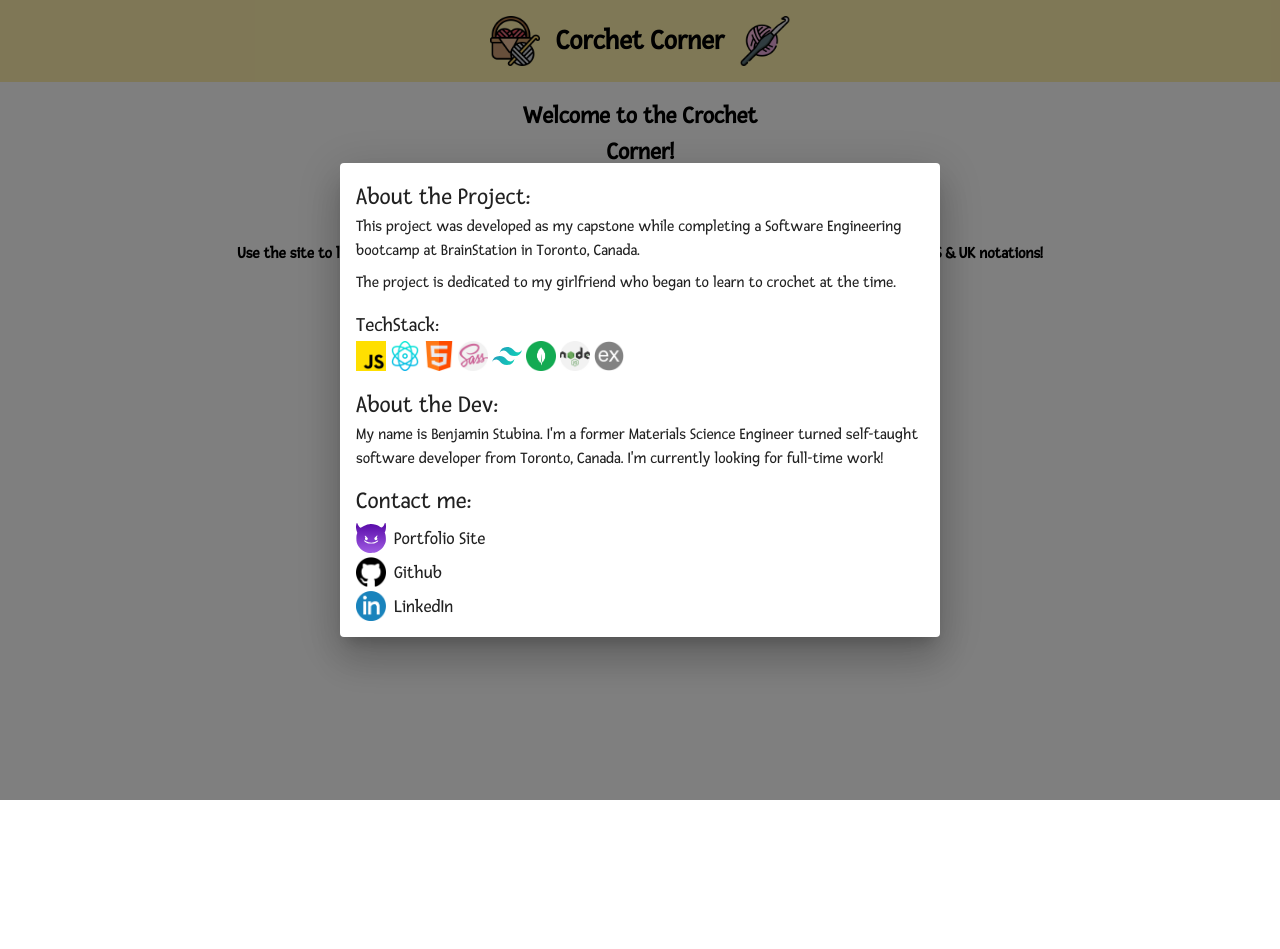
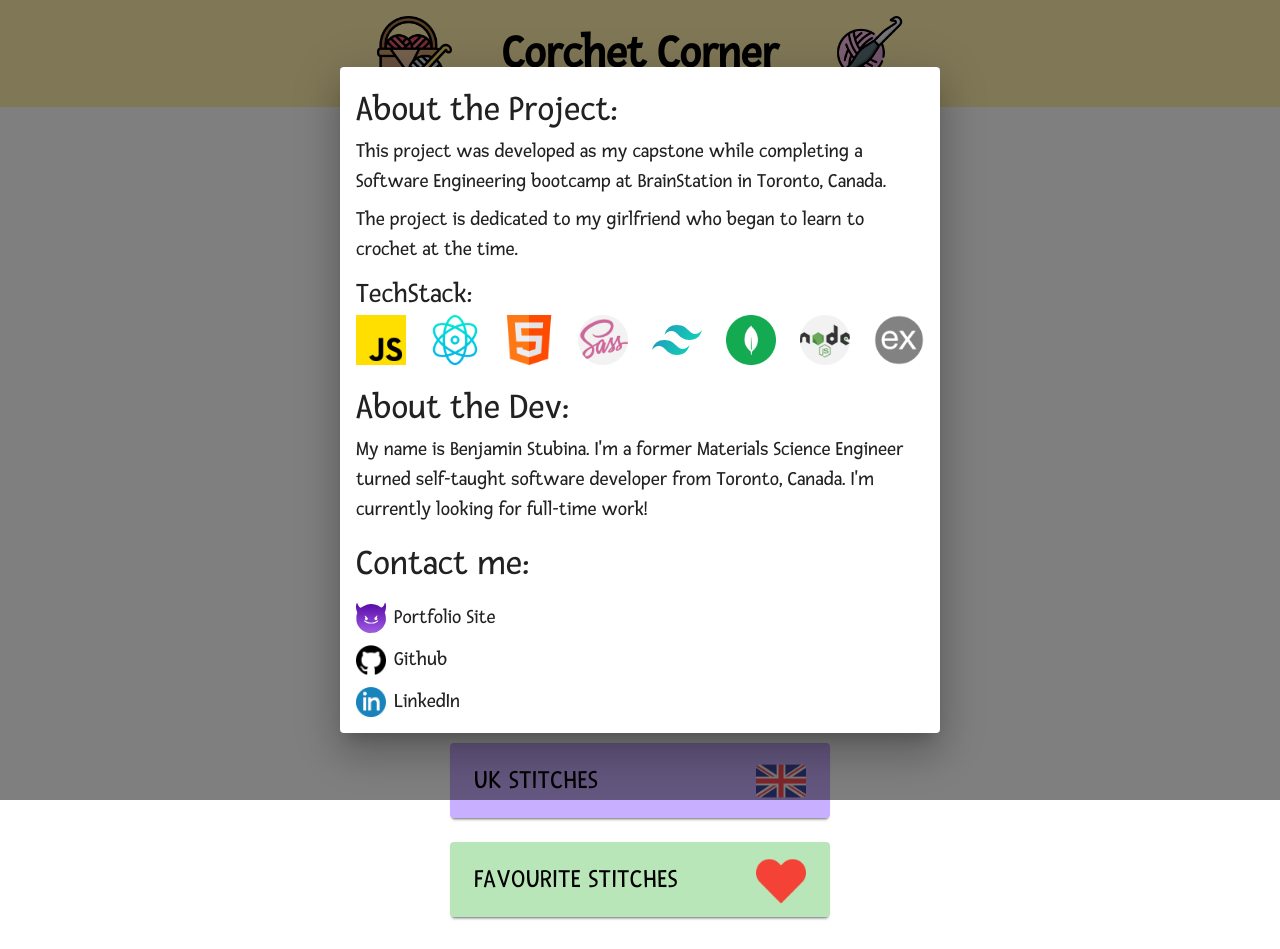
Before and after one commit to BenjaminStubina/crochet-corner-refactor, a React (Vite) app: page / in a window 1280 px wide. Both pictures are taken after a click on the button "ABOUT THE PROJECT". Before the commit the page ends 800 px from the top, so only its background shows below. Built offline with nearby package versions, Linux system fonts and the light colour scheme.

Commit message:
Create US,UK,Fav pages and add routing for them. Update styling to be responsive at tablet for all current components (pages, buttons, modal). Update modal techstack to be mapped over a constants array instead of hardcoded.

```diff
--- a/src/App.jsx
+++ b/src/App.jsx
@@ -1,12 +1,17 @@
 import './App.scss'
 import { BrowserRouter, Route, Routes } from "react-router-dom"
 import Homepage from "./pages/HomePage"
+import USPage from './pages/USPage'
+import UKPage from './pages/UKPage'
 
 function App() {
   return (
     <BrowserRouter>
       <Routes>
         <Route path='/' element={<Homepage/>} />
+        <Route path='/US' element={<USPage/>} />
+        <Route path='/UK' element={<UKPage/>} />
+        {/* <Route path='/favourites' element={<FavouritesPage/>} /> */}
       </Routes>
     </BrowserRouter>
   )
--- a/src/components/Header/Header.jsx
+++ b/src/components/Header/Header.jsx
@@ -14,14 +14,14 @@ const Header = ({ color }) => {
 
     return (
         <section className={`${headerColor[color]}`}>
-            <div className='flex max-w-[320px] gap-4'>
-                <img className="h-[50px]" src={basket} alt='basket'/>
+            <div className='flex justify-center max-w-[320px] md:max-w-[600px] md:w-[600px] gap-4 md:gap-[50px]'>
+                <img className="h-[50px] md:h-[75px] self-center" src={basket} alt='basket'/>
                 <Link to='/' className='flex align-middle'>
-                    <h1 className="text-[28px] self-center font-bold">
+                    <h1 className="text-[28px] md:text-[46px] self-center font-bold">
                         Corchet Corner
                     </h1>
                 </Link>
-                <img className="h-[50px]" src={hook} alt='hook'/>
+                <img className="h-[50px] md:h-[75px] self-center" src={hook} alt='hook'/>
             </div>
         </section>
     )
--- a/src/components/Modal/Modal.jsx
+++ b/src/components/Modal/Modal.jsx
@@ -1,72 +1,56 @@
 import { Dialog } from "@mui/material";
-import JS from '../../assets/techIcons/js.png'
-import React from '../../assets/techIcons/react.png'
-import HTML from '../../assets/techIcons/html.png'
-import SASS from '../../assets/techIcons/sass.png'
-import Tailwind from '../../assets/techIcons/tailwind-css.svg'
-import Mongo from '../../assets/techIcons/modonDB.png'
-import Node from '../../assets/techIcons/nodejs.png'
-import Express from '../../assets/techIcons/express.png'
 import portfolio from '../../assets/techIcons/devil-logo.svg'
 import github from '../../assets/techIcons/github.png'
 import linkedin from '../../assets/techIcons/linkedin.png'
+import TechList from "../TechList/TechList";
 
 const Modal = ({ open, handleClose }) => {
     return (
         <Dialog open={open} onClose={handleClose}>
             <section className="flex flex-col p-4">
                 <div className="flex flex-col">
-                    <p className="text-[24px]">
+                    <p className="text-[24px] md:text-[36px]">
                         About the Project:
                     </p>
-                    <p>
+                    <p className="md:text-[20px]">
                         This project was developed as my capstone while completing a Software Engineering bootcamp at BrainStation in Toronto, Canada.
                     </p>
-                    <p className="mt-2">
+                    <p className="mt-2 md:text-[20px]">
                         The project is dedicated to my girlfriend who began to learn to crochet at the time.
                     </p>
                 </div>
-                <div className="mt-4">
-                    <p className="text-[20px]">
+                <div className="mt-2">
+                    <p className="text-[20px] md:text-[28px]">
                         TechStack:
                     </p>
-                    <div className="flex flex-wrap gap-1">
-                        <img src={JS} className="w-[30px]" title='JavaScript' alt='JavaScript'/>
-                        <img src={React} className="w-[30px]" title='React' alt='React'/>
-                        <img src={HTML} className="w-[30px]" title='HTML' alt='HTML'/>
-                        <img src={SASS} className="w-[30px]" title='SASS' alt='SASS'/>
-                        <img src={Tailwind} className="w-[30px]" title='TailwindCSS' alt='TailwindCSS'/>
-                        <img src={Mongo} className="w-[30px]" title='MongoDB' alt='MongoDB'/>
-                        <img src={Node} className="w-[30px]" title='NodeJS' alt='NodeJS'/>
-                        <img src={Express} className="w-[30px]" title='Express' alt='Express'/>
-                    </div>
+                    <TechList />
                 </div>
                 <div className="flex flex-col mt-4">
-                    <p className="text-[24px]">
+                    <p className="text-[24px] md:text-[36px]">
                         About the Dev:
                     </p>
-                    <p>
+                    <p className="md:text-[20px]">
                         My name is Benjamin Stubina. I'm a former Materials Science Engineer turned self-taught software developer from Toronto, Canada. I'm currently looking for full-time work!
                     </p>
-                    <div className="flex flex-col gap-1 mt-3">
-                        <p className="text-[24px]">
+                    <div className="flex flex-col gap-1 md:gap-3 mt-3">
+                        <p className="text-[24px] md:text-[36px]">
                             Contact me:
                         </p>
                         <a className="flex gap-2" href="https://flf-freelance.netlify.app" target="_">
                             <img src={portfolio} className="w-[30px]" />
-                            <span className="flex self-center text-[18px]">
+                            <span className="flex self-center text-[18px] md:text-[20px]">
                                 Portfolio Site
                             </span>
                         </a>
                         <a className="flex gap-2" href="https:github.com/BenjaminStubina" target="_">
                             <img src={github} className="w-[30px]" />
-                            <span className="flex self-center text-[18px]">
+                            <span className="flex self-center text-[18px] md:text-[20px]">
                                 Github
                             </span>
                         </a>
                         <a className="flex gap-2" href="https:www.linkedin.com/in/benjamin-stubina/" target="_">
                             <img src={linkedin} className="w-[30px]" />
-                            <span className="flex self-center text-[18px]">
+                            <span className="flex self-center text-[18px] md:text-[20px]">
                                 LinkedIn
                             </span>
                         </a>
--- a/src/components/NavButton/NavButton.jsx
+++ b/src/components/NavButton/NavButton.jsx
@@ -1,25 +1,29 @@
 import US from '../../assets/icons/united-states.png'
 import UK from '../../assets/icons/united-kingdom.png'
 import fav from '../../assets/icons/red-heart.png'
+import home from '../../assets/icons/home.png'
 
 const NavButton = ({ style }) => {
 
     const buttonStyle = {
-        US: 'flex items-center justify-between px-6 bg-lightBlue hover:bg-blue w-[260px] h-[47px] text-[20px] font-[500] rounded-[4px] tracking-[0.5714px] shadow-[0_3px_3px_-2px_rgba(0,0,0,0.6)]',
-        UK: 'flex items-center justify-between px-6 bg-lightPurple hover:bg-purple w-[260px] h-[47px] text-[20px] font-[500] rounded-[4px] tracking-[0.5714px] shadow-[0_3px_3px_-2px_rgba(0,0,0,0.6)]',
-        fav:'flex items-center justify-between px-6 bg-lightGreen hover:bg-green w-[260px] h-[47px] text-[20px] font-[500] rounded-[4px] tracking-[0.5714px] shadow-[0_3px_3px_-2px_rgba(0,0,0,0.6)]'
+        US: 'flex items-center justify-between px-6 bg-lightBlue hover:bg-blue w-[260px] md:w-[380px] h-[47px] md:h-[75px] text-[20px] md:text-[26px] font-[500] rounded-[4px] tracking-[0.5714px] shadow-[0_3px_3px_-2px_rgba(0,0,0,0.6)]',
+        UK: 'flex items-center justify-between px-6 bg-lightPurple hover:bg-purple w-[260px] md:w-[380px] h-[47px] md:h-[75px] text-[20px] md:text-[26px] font-[500] rounded-[4px] tracking-[0.5714px] shadow-[0_3px_3px_-2px_rgba(0,0,0,0.6)]',
+        fav:'flex items-center justify-between px-6 bg-lightGreen hover:bg-green w-[260px] md:w-[380px] h-[47px] md:h-[75px] text-[20px] md:text-[26px] font-[500] rounded-[4px] tracking-[0.5714px] shadow-[0_3px_3px_-2px_rgba(0,0,0,0.6)]',
+        home:'flex items-center justify-between px-6 bg-lightYellow hover:bg-yellow w-[260px] md:w-[380px] h-[47px] md:h-[75px] text-[20px] md:text-[26px] font-[500] rounded-[4px] tracking-[0.5714px] shadow-[0_3px_3px_-2px_rgba(0,0,0,0.6)]'
     }
 
     const buttonText = {
         US: 'US STITCHES',
         UK: 'UK STITCHES',
-        fav:'FAVOURITE STITCHES'
+        fav:'FAVOURITE STITCHES',
+        home: 'HOMEPAGE'
     }
 
     const buttonImage = {
         US: US,
         UK: UK,
-        fav: fav
+        fav: fav,
+        home: home
     }
 
     return (
@@ -27,7 +31,7 @@ const NavButton = ({ style }) => {
             <p>
                 {buttonText[style]}
             </p>
-            <img className='h-[35px]' src={buttonImage[style]}/>
+            <img className='h-[35px] md:h-[50px]' src={buttonImage[style]}/>
         </button>
     )
 }
--- /dev/null
+++ b/src/components/Tech/Tech.jsx
@@ -0,0 +1,7 @@
+const Tech = ({ tech }) => {
+    return (
+        <img src={tech.image} title={tech.title} alt={tech.title} className="w-[30px] md:w-[50px]" />
+    )
+}
+
+export default Tech;
--- /dev/null
+++ b/src/components/TechList/TechList.jsx
@@ -0,0 +1,19 @@
+import TECHSTACK from "../../constants/techstack";
+import Tech from "../Tech/Tech";
+
+const TechList = () => {
+    return (
+        <section className="flex flex-wrap gap-1 md:gap-6">
+            {TECHSTACK.map((tech) => {
+                return (
+                    <Tech
+                        key={tech.tech}
+                        tech={tech}
+                    />
+                )
+            })}
+        </section>
+    )
+}
+
+export default TechList
--- /dev/null
+++ b/src/constants/techstack.jsx
@@ -0,0 +1,53 @@
+import JS from '../assets/techIcons/js.png'
+import React from '../assets/techIcons/react.png'
+import HTML from '../assets/techIcons/html.png'
+import SASS from '../assets/techIcons/sass.png'
+import Tailwind from '../assets/techIcons/tailwind-css.svg'
+import Mongo from '../assets/techIcons/modonDB.png'
+import Node from '../assets/techIcons/nodejs.png'
+import Express from '../assets/techIcons/express.png'
+
+const TECHSTACK = [
+    {
+        tech: 'JS',
+        title: 'JavaScript',
+        image: JS
+    },
+    {
+        tech: 'React',
+        title: 'ReactJS',
+        image: React
+    },
+    {
+        tech: 'HTML',
+        title: 'HTML',
+        image: HTML
+    },
+    {
+        tech: 'SASS',
+        title: 'SASS',
+        image: SASS
+    },
+    {
+        tech: 'Tailwind',
+        title: 'TailwindCSS',
+        image: Tailwind
+    },
+    {
+        tech: 'Mongo',
+        title: 'MongoDB',
+        image: Mongo
+    },
+    {
+        tech: 'Node',
+        title: 'NodeJS',
+        image: Node
+    },
+    {
+        tech: 'Express',
+        title: 'ExpressJS',
+        image: Express
+    }
+]
+
+export default TECHSTACK;
--- a/src/pages/Homepage.jsx
+++ b/src/pages/Homepage.jsx
@@ -1,8 +1,10 @@
 import { useState } from "react";
 import { Button, ThemeProvider, createTheme } from '@mui/material'
+import Modal from "../components/Modal/Modal";
 import Header from "../components/Header/Header";
-import Modal from "../components/Modal/Modal";
 import NavButton from "../components/NavButton/NavButton";
+import { Link } from "react-router-dom";
+import modal from '../assets/icons/about.png'
 
 const Homepage = () => {
 
@@ -36,28 +38,39 @@ const Homepage = () => {
     return (
         <>
             <Header color='Home' />
-            <section className="flex flex-col font-bold gap-6 my-4">
-                <h2 className="flex justify-center self-center w-[280px] text-center text-[24px]">
+            <section className="flex flex-col font-[500] self-center items-center gap-6 md:gap-8 my-4 md:my-8">
+                <h2 className="flex justify-center font-bold self-center w-[280px] md:w-[500px] text-center text-[24px] md:text-[36px]">
                     Welcome to the Crochet Corner!
                 </h2>
-                <p className="flex justify-center self-center text-[16px] w-[80%] text-center">
+                <p className="flex md:w-[500px] justify-center self-center text-[16px] md:text-[24px] w-[80%] text-center">
                     Crochet Corner was developed as a hub for crochet enthutiast of all skill levels.
                 </p>
-                <p className="flex justify-center self-center text-[16px] w-[80%] text-center">
+                <p className="flex md:w-[500px] justify-center self-center text-[16px] md:text-[24px] w-[80%] text-center">
                     Use the site to learn more about the different types of crochet stitches and how to differentiate between US & UK notations!
                 </p>
-                <p className="flex justify-center self-center text-[16px] w-[80%] text-center">
+                <p className="flex md:w-[500px] justify-center self-center text-[16px] md:text-[24px] w-[80%] text-center">
                     Use the buttons below to navigate the site!
                 </p>
                 <ThemeProvider theme={theme}>
-                    <Button className='flex w-[260px] self-center' variant='contained' size='medium' onClick={handleClick}>
-                        About the Project
+                    <Button className='flex w-[260px] md:w-[380px] md:h-[75px] self-center' variant='contained' size='medium' onClick={handleClick}>
+                        <div className="flex gap-[17px] md:gap-[75px]">
+                            <p className="self-center md:text-[26px]">
+                                About the Project
+                            </p>
+                            <img src={modal} className="h-[35px] md:h-[50px]" />
+                        </div>
                     </Button>
                 </ThemeProvider>
                 <div className="flex flex-col items-center gap-6">
-                    <NavButton style='US'/>
-                    <NavButton style='UK'/>
-                    <NavButton style='fav'/>
+                    <Link to='/US'>
+                        <NavButton style='US'/>
+                    </Link>
+                    <Link to='/UK'>
+                        <NavButton style='UK'/>
+                    </Link>
+                    <Link to='/fav'>
+                        <NavButton style='fav'/>
+                    </Link>
                 </div>
             </section>
             <Modal open={open} handleClose={handleClose}/>
```
Also changed, not shown: src/pages/UKPage.jsx (added, +24 -0 lines), src/pages/USPage.jsx (added, +24 -0 lines), src/assets/icons/about.png (added).
